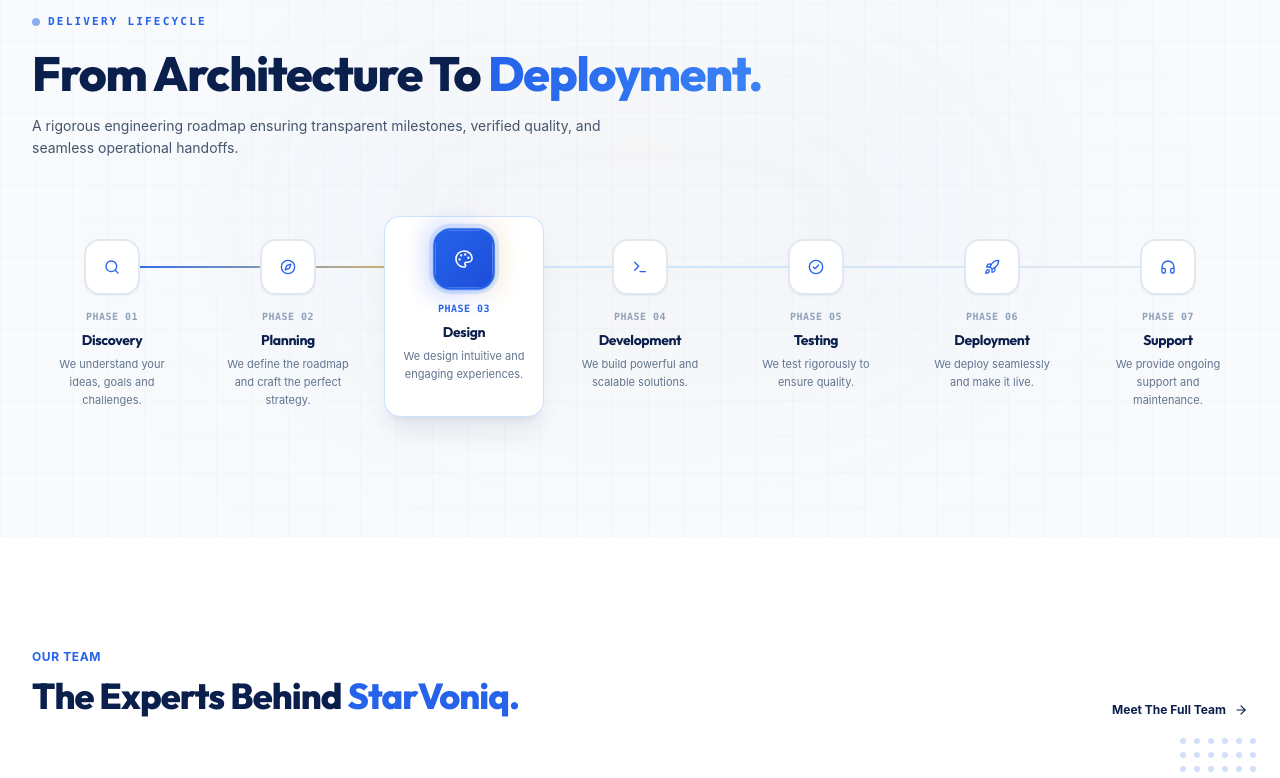
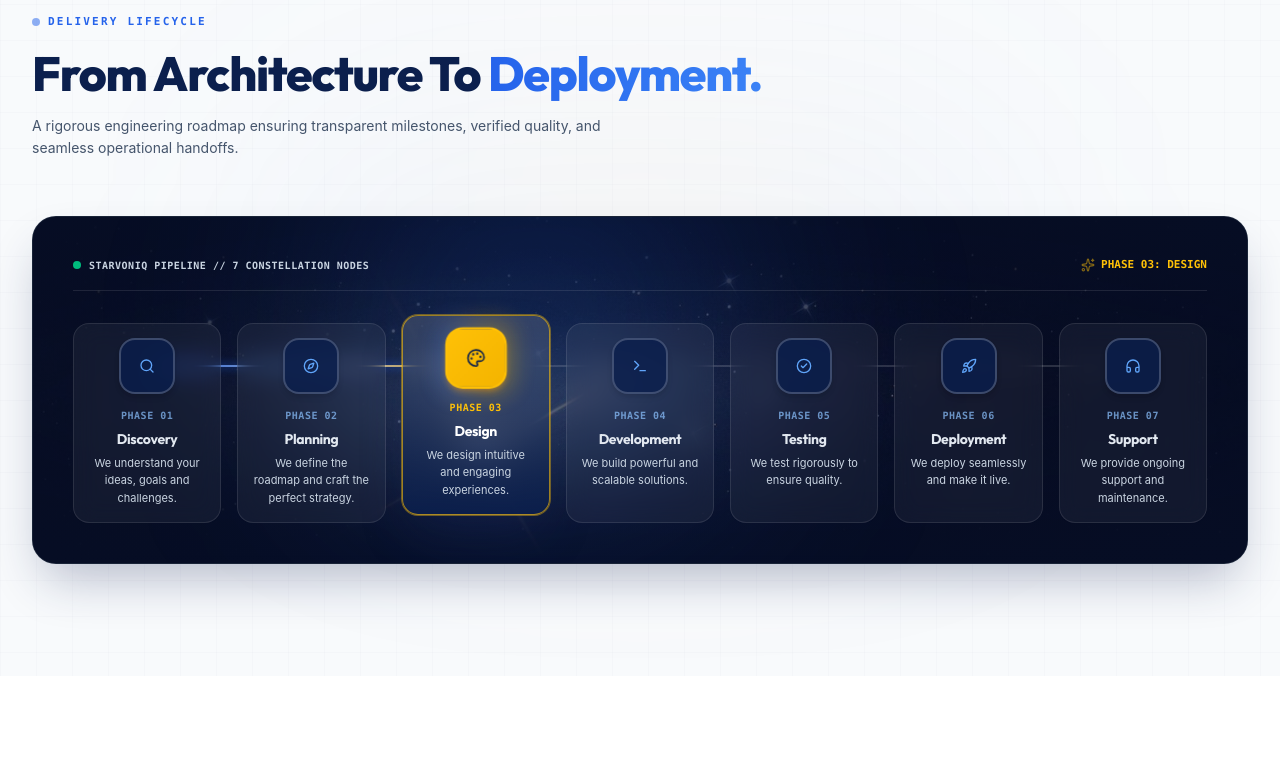
Before and after one commit to starvoniq/company_website, a React (Vite) app: page / in a window 1280 px wide. Shown: the part 3800-4578 px from the top of the page. Built offline with nearby package versions, Linux system fonts and the light colour scheme.

Commit message:
feat(process): integrate stars.jpg cosmic constellation backdrop behind delivery lifecycle

```diff
--- a/src/components/ProcessSection.tsx
+++ b/src/components/ProcessSection.tsx
@@ -8,6 +8,7 @@ import {
   Rocket,
   Headphones,
   ArrowRight,
+  Sparkles,
 } from 'lucide-react';
 import { processSteps } from '../data/siteData';
 
@@ -21,7 +22,7 @@ export const ProcessSection: React.FC = () => {
 
     const interval = setInterval(() => {
       setActiveStep((prev) => (prev + 1) % processSteps.length);
-    }, 2400);
+    }, 2600);
 
     return () => clearInterval(interval);
   }, [isHovered]);
@@ -29,8 +30,8 @@ export const ProcessSection: React.FC = () => {
   const getStepIcon = (index: number, isActive: boolean) => {
     const iconClass = `w-4 h-4 transition-all duration-300 ${
       isActive
-        ? 'text-white scale-110'
-        : 'text-[#2563EB] group-hover:text-white transition-colors'
+        ? 'text-[#0B1F4D] scale-110'
+        : 'text-[#60A5FA] group-hover:text-white transition-colors'
     }`;
 
     switch (index) {
@@ -62,7 +63,7 @@ export const ProcessSection: React.FC = () => {
       <div className="max-w-7xl mx-auto px-4 sm:px-6 lg:px-8 relative z-10">
 
         {/* Title area */}
-        <div className="text-left mb-16">
+        <div className="text-left mb-14">
           <div className="inline-flex items-center gap-2 mb-3">
             <span className="w-2 h-2 rounded-full bg-[#2563EB] animate-pulse" />
             <span className="text-[11px] font-mono font-bold uppercase tracking-[0.2em] text-[#2563EB]">
@@ -77,43 +78,76 @@ export const ProcessSection: React.FC = () => {
           </p>
         </div>
 
-        {/* 7 Connected Steps Horizontal Timeline with Flow Beam */}
+        {/* Cosmic Constellation Stage with stars.jpg Backdrop */}
         <div
-          className="relative"
+          className="relative rounded-3xl p-6 sm:p-8 lg:p-10 border border-slate-800/80 overflow-hidden bg-[#060d24] shadow-2xl shadow-blue-950/30"
           onMouseEnter={() => setIsHovered(true)}
           onMouseLeave={() => setIsHovered(false)}
         >
+          {/* Cosmic Starfield Image Backdrop */}
+          <div className="absolute inset-0 pointer-events-none z-0 overflow-hidden">
+            <img
+              src="/images/stars.jpg"
+              alt="StarVoniq Constellation"
+              className="w-full h-full object-cover opacity-65 mix-blend-screen scale-105 transform -translate-y-4"
+            />
+            {/* Cinematic vignettes to seamlessly integrate with dark navy stage */}
+            <div className="absolute inset-0 bg-gradient-to-t from-[#060d24] via-transparent to-[#060d24]/80" />
+            <div className="absolute inset-0 bg-radial from-transparent via-[#060d24]/50 to-[#060d24]" />
+            <div className="absolute -top-24 left-1/4 w-[400px] h-[400px] bg-[#2563EB]/20 rounded-full blur-[120px]" />
+          </div>
+
+          {/* Top Status Bar HUD */}
+          <div className="relative z-10 flex items-center justify-between border-b border-white/10 pb-4 mb-8">
+            <div className="flex items-center gap-2">
+              <span className="relative flex h-2 w-2">
+                <span className="animate-ping absolute inline-flex h-full w-full rounded-full bg-emerald-400 opacity-75"></span>
+                <span className="relative inline-flex rounded-full h-2 w-2 bg-emerald-500"></span>
+              </span>
+              <span className="text-[10px] font-mono font-bold tracking-wider uppercase text-slate-300">
+                STARVONIQ PIPELINE // 7 CONSTELLATION NODES
+              </span>
+            </div>
+
+            <div className="flex items-center gap-1.5 text-[11px] font-mono text-[#FFC107] font-semibold">
+              <Sparkles className="w-3.5 h-3.5 text-[#FFC107] animate-pulse" />
+              <span>PHASE 0{activeStep + 1}: {processSteps[activeStep].title.toUpperCase()}</span>
+            </div>
+          </div>
+
+          {/* 7 Connected Steps Horizontal Timeline with Flow Beam */}
+          <div className="relative z-10">
             {/* Glowing Animated Energy Beam (Desktop) */}
             <div className="hidden lg:block absolute top-[42px] left-[7.14%] right-[7.14%] h-[2px] z-0 pointer-events-none">
               {/* Base subtle guide line */}
-            <div className="absolute inset-0 bg-gradient-to-r from-slate-200 via-blue-200/70 to-slate-200" />
+              <div className="absolute inset-0 bg-white/15" />
 
               {/* Active completed glow line */}
               <div
-              className="absolute inset-y-0 left-0 bg-gradient-to-r from-[#2563EB] to-[#FFC107] transition-all duration-700 ease-out"
+                className="absolute inset-y-0 left-0 bg-gradient-to-r from-[#2563EB] to-[#FFC107] transition-all duration-700 ease-out shadow-[0_0_8px_#2563EB]"
                 style={{ width: `${(activeStep / (processSteps.length - 1)) * 100}%` }}
               />
 
               {/* Continuous traveling light packet along the circuit */}
               <div className="absolute inset-0 overflow-hidden">
                 <div
-                className="w-32 h-full bg-gradient-to-r from-transparent via-[#FFC107] to-transparent opacity-90 blur-[0.5px]"
+                  className="w-36 h-full bg-gradient-to-r from-transparent via-[#FFC107] to-transparent opacity-95 blur-[0.5px]"
                   style={{
-                  animation: 'packet-travel 2.8s linear infinite',
+                    animation: 'packet-travel 2.6s linear infinite',
                   }}
                 />
               </div>
 
               {/* Glowing comet head traveling smoothly with active step */}
               <div
-              className="absolute top-1/2 -translate-y-1/2 w-6 h-6 rounded-full bg-[#2563EB]/40 blur-md transition-all duration-700 ease-out"
+                className="absolute top-1/2 -translate-y-1/2 w-6 h-6 rounded-full bg-[#2563EB]/60 blur-md transition-all duration-700 ease-out"
                 style={{
                   left: `${(activeStep / (processSteps.length - 1)) * 100}%`,
                   transform: 'translate(-50%, -50%)',
                 }}
               />
               <div
-              className="absolute top-1/2 -translate-y-1/2 w-2.5 h-2.5 rounded-full bg-[#FFC107] shadow-[0_0_12px_#FFC107] transition-all duration-700 ease-out"
+                className="absolute top-1/2 -translate-y-1/2 w-2.5 h-2.5 rounded-full bg-[#FFC107] shadow-[0_0_14px_#FFC107] transition-all duration-700 ease-out"
                 style={{
                   left: `${(activeStep / (processSteps.length - 1)) * 100}%`,
                   transform: 'translate(-50%, -50%)',
@@ -132,22 +166,22 @@ export const ProcessSection: React.FC = () => {
                     onMouseEnter={() => setActiveStep(idx)}
                     className={`flex flex-col items-center text-center group p-3.5 rounded-2xl transition-all duration-500 cursor-pointer ${
                       isActive
-                      ? 'bg-white shadow-xl shadow-blue-950/8 -translate-y-2 border border-blue-200/80'
-                      : 'hover:bg-white hover:shadow-lg hover:shadow-blue-950/5 hover:-translate-y-1 border border-transparent'
+                        ? 'bg-gradient-to-b from-white/[0.14] to-[#0B1F4D]/90 shadow-2xl shadow-blue-950/40 -translate-y-2 border border-[#FFC107]/60 ring-1 ring-[#FFC107]/40 backdrop-blur-md'
+                        : 'bg-white/[0.05] hover:bg-white/[0.10] hover:shadow-lg hover:-translate-y-1 border border-white/10 backdrop-blur-md'
                     }`}
                   >
                     {/* Node icon box with glowing aura when active */}
                     <div className="relative mb-3.5">
                       {/* Active pulse aura */}
                       {isActive && (
-                      <div className="absolute -inset-2 rounded-2xl bg-gradient-to-r from-[#2563EB]/30 via-indigo-500/20 to-[#FFC107]/30 blur-md animate-pulse pointer-events-none" />
+                        <div className="absolute -inset-2 rounded-2xl bg-gradient-to-r from-[#2563EB]/40 via-amber-400/30 to-[#FFC107]/40 blur-md animate-pulse pointer-events-none" />
                       )}
 
                       <div
-                      className={`w-14 h-14 rounded-2xl flex items-center justify-center transition-all duration-300 shadow-xs relative z-10 ${
+                        className={`w-14 h-14 rounded-2xl flex items-center justify-center transition-all duration-300 shadow-md relative z-10 ${
                           isActive
-                          ? 'bg-gradient-to-br from-[#2563EB] to-[#1D4ED8] border-2 border-[#2563EB] text-white scale-110 shadow-lg shadow-blue-600/25 ring-4 ring-blue-500/15'
-                          : 'bg-white border-2 border-slate-200 group-hover:border-[#2563EB] group-hover:bg-[#2563EB] group-hover:scale-105'
+                            ? 'bg-gradient-to-br from-[#FFC107] to-[#F4B400] border-2 border-[#FFC107] text-[#0B1F4D] scale-110 shadow-amber-500/30'
+                            : 'bg-[#0B1F4D]/80 border-2 border-white/20 text-[#60A5FA] group-hover:border-[#2563EB] group-hover:bg-[#2563EB] group-hover:text-white group-hover:scale-105'
                         }`}
                       >
                         {getStepIcon(idx, isActive)}
@@ -157,7 +191,7 @@ export const ProcessSection: React.FC = () => {
                     {/* Step number badge */}
                     <span
                       className={`text-[10px] font-mono font-bold tracking-wider mb-1.5 transition-colors ${
-                      isActive ? 'text-[#2563EB]' : 'text-slate-400 group-hover:text-[#2563EB]'
+                        isActive ? 'text-[#FFC107]' : 'text-blue-300/70 group-hover:text-blue-300'
                       }`}
                     >
                       PHASE 0{idx + 1}
@@ -166,21 +200,21 @@ export const ProcessSection: React.FC = () => {
                     {/* Title */}
                     <h3
                       className={`text-xs sm:text-sm font-bold mb-1.5 transition-colors ${
-                      isActive ? 'text-[#0B1F4D]' : 'text-[#0B1F4D] group-hover:text-[#2563EB]'
+                        isActive ? 'text-white' : 'text-slate-200 group-hover:text-white'
                       }`}
                     >
                       {step.title}
                     </h3>
 
                     {/* Description */}
-                  <p className="text-[11px] text-slate-500 group-hover:text-slate-700 leading-relaxed max-w-[140px] font-normal transition-colors">
+                    <p className="text-[11px] text-slate-300 group-hover:text-white leading-relaxed max-w-[140px] font-normal transition-colors">
                       {step.description}
                     </p>
 
                     {/* Subtle chevron flow indicator for smaller screens */}
                     {idx < processSteps.length - 1 && (
-                    <div className="lg:hidden mt-3 text-slate-300 flex items-center justify-center">
-                      <ArrowRight className="w-3.5 h-3.5" />
+                      <div className="lg:hidden mt-3 text-slate-500 flex items-center justify-center">
+                        <ArrowRight className="w-3.5 h-3.5 text-blue-400/60" />
                       </div>
                     )}
                   </div>
@@ -188,6 +222,7 @@ export const ProcessSection: React.FC = () => {
               })}
             </div>
           </div>
+        </div>
 
       </div>
     </section>
```
Also changed, not shown: public/images/stars.jpg (added). Lines whose indentation alone changed are shown as unchanged.
